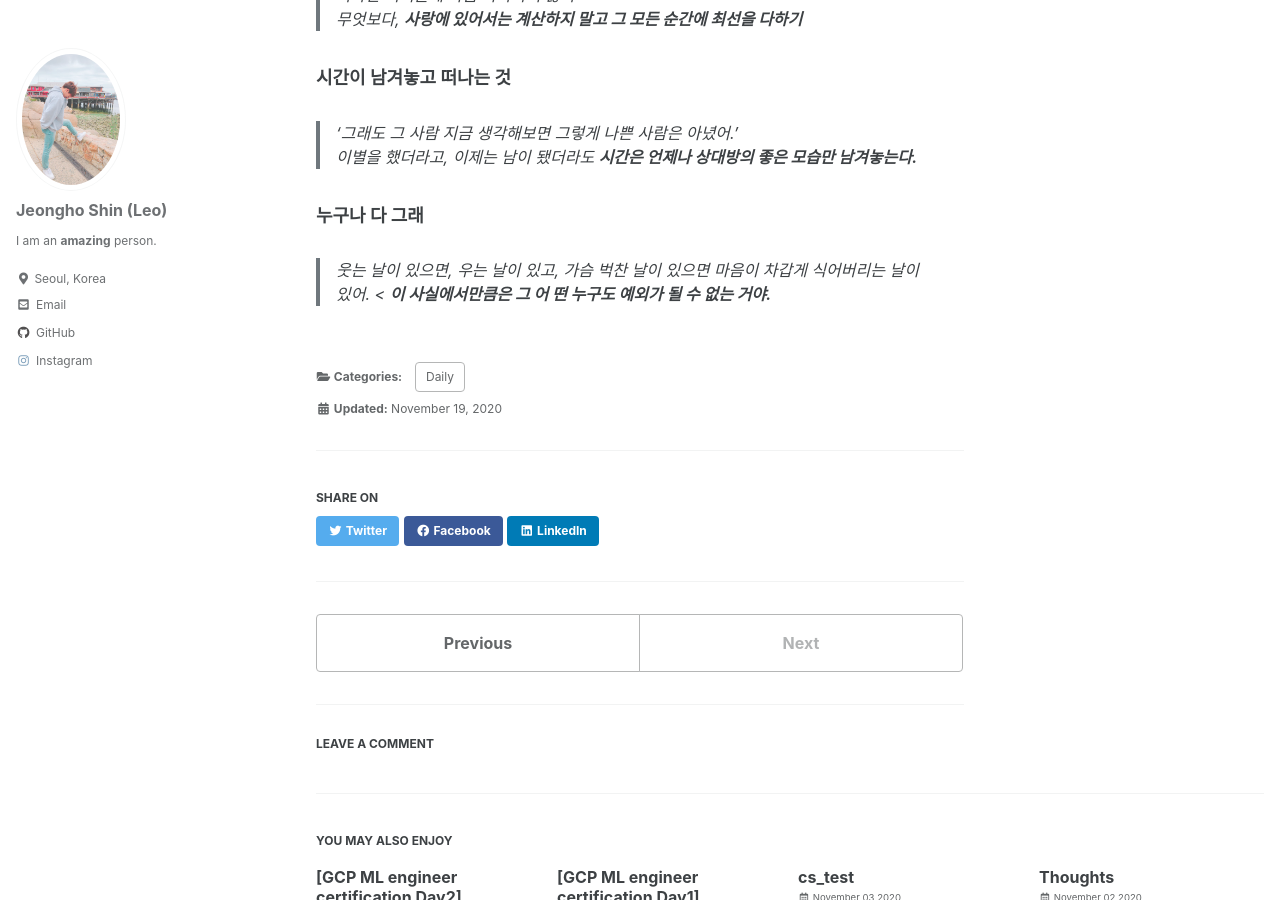
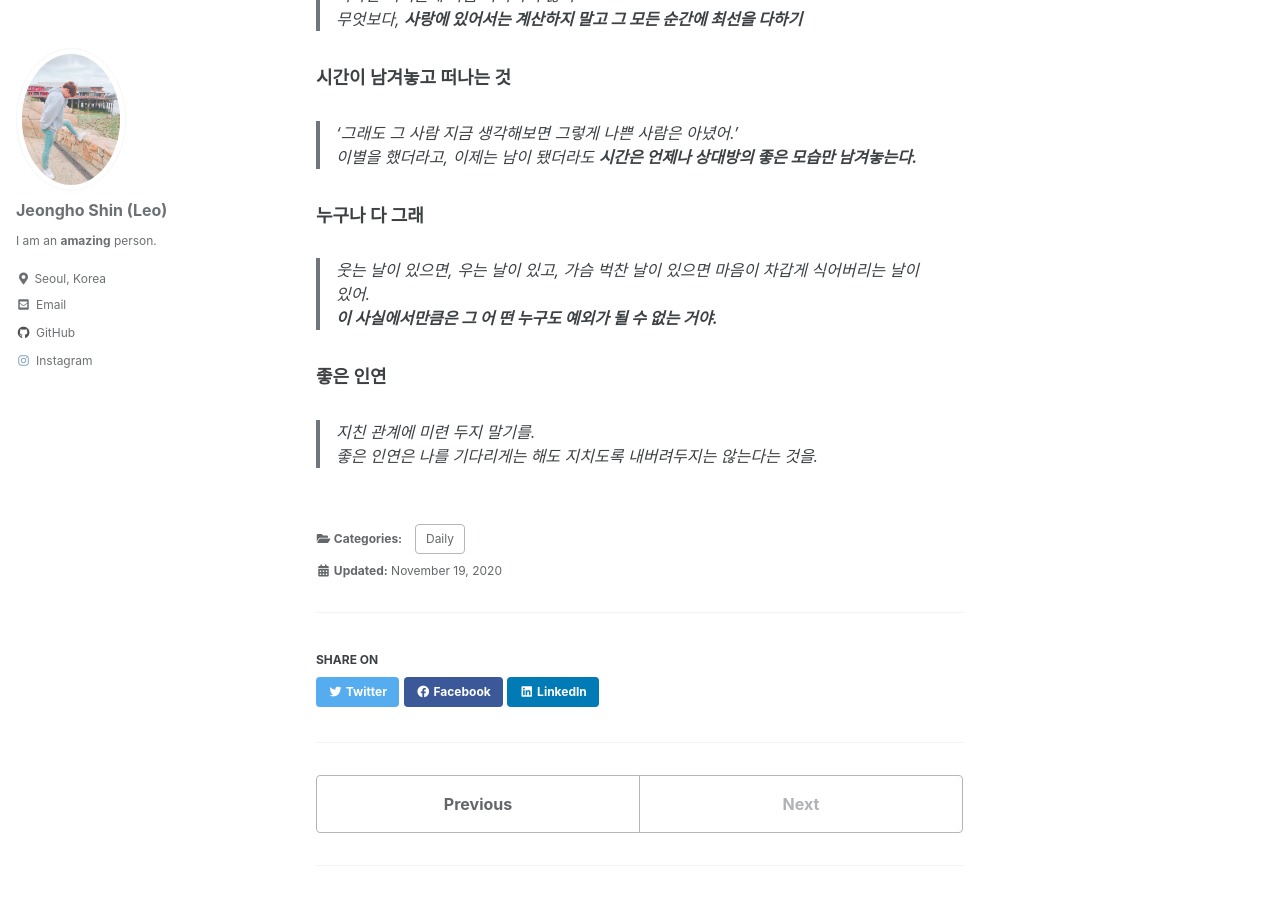
Before and after one commit to mlleo/mlleo.github.io, a Jekyll site: the page built from _posts/2020-11-19-book_review_1.md, in a window 1280 px wide and 900 px high, scrolled down 782 px. Built offline with Jekyll 4.4.1, drawn with Linux system fonts in a browser that asks for light colours; cached includes are drawn as plain includes; comment, search, counter and statistics services are not loaded.

Commit message:
Update 2020-11-19-book_review_1.md

```diff
--- a/_posts/2020-11-19-book_review_1.md
+++ b/_posts/2020-11-19-book_review_1.md
@@ -30,5 +30,9 @@ use_math: true # MathJax On
 > 이별을 했더라고, 이제는 남이 됐더라도 ***시간은 언제나 상대방의 좋은 모습만 남겨놓는다.***
 
 ### 누구나 다 그래
-> 웃는 날이 있으면, 우는 날이 있고, 가슴 벅찬 날이 있으면 마음이 차갑게 식어버리는 날이 있어. <
+> 웃는 날이 있으면, 우는 날이 있고, 가슴 벅찬 날이 있으면 마음이 차갑게 식어버리는 날이 있어. <br>
 > ***이 사실에서만큼은 그 어 떤 누구도 예외가 될 수 없는 거야.***
+
+### 좋은 인연
+> 지친 관계에 미련 두지 말기를. <br>
+> 좋은 인연은 나를 기다리게는 해도 지치도록 내버려두지는 않는다는 것을.
```
